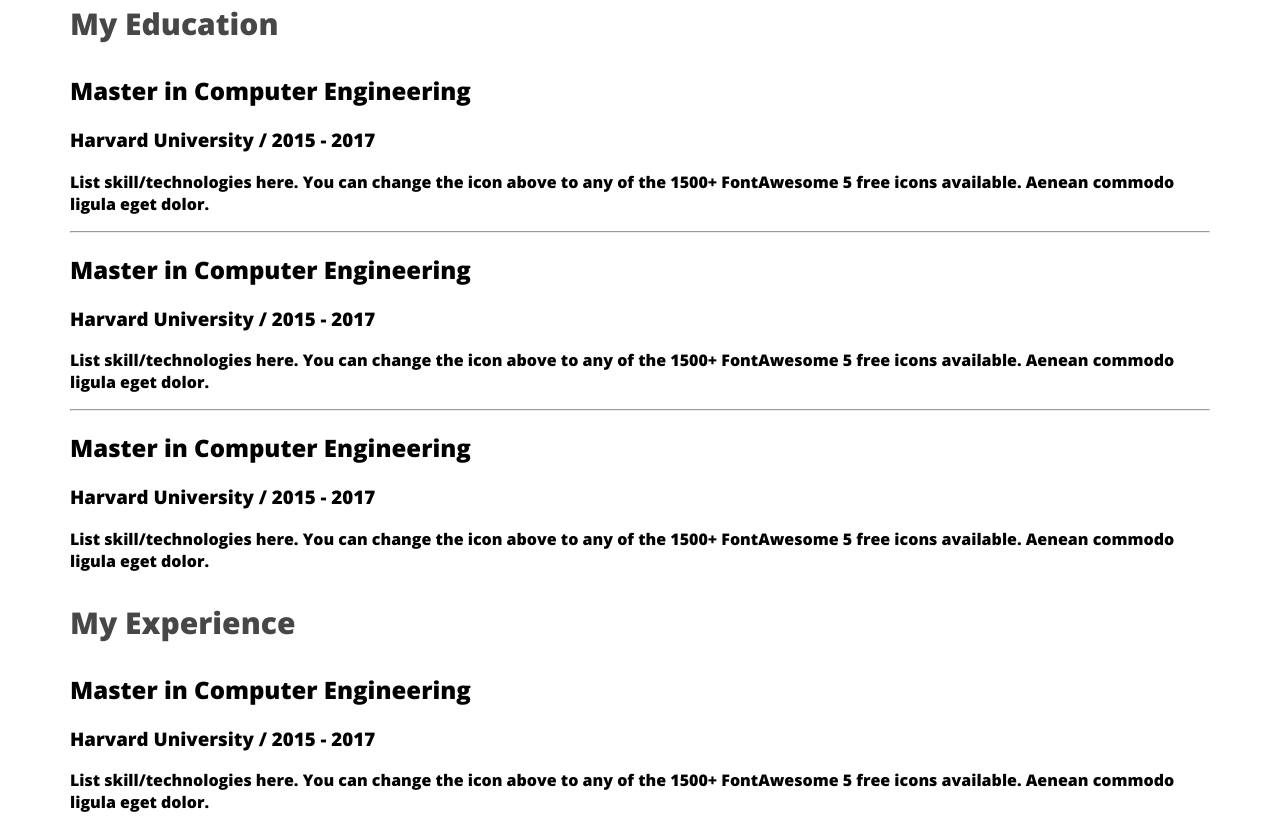
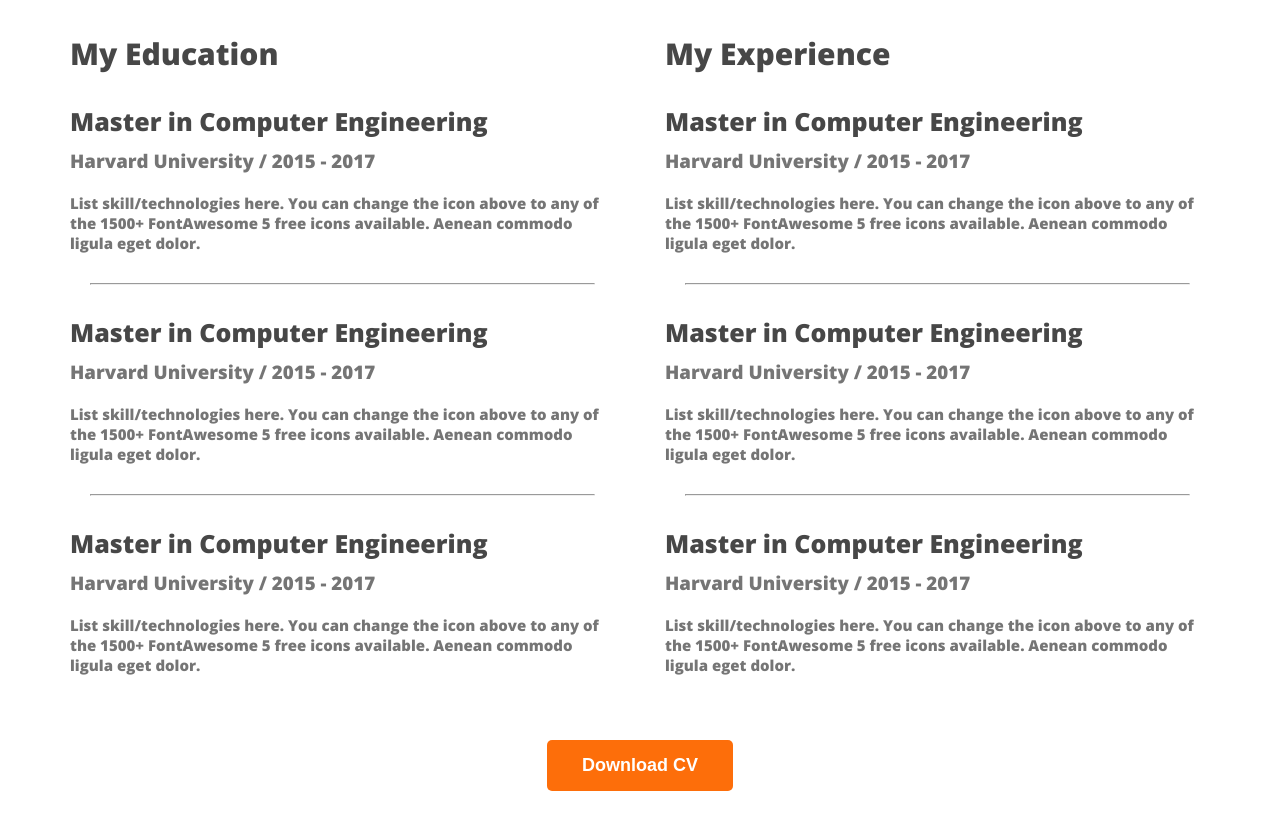
Before and after one commit to fahmida-an/web-developer-portfolio, a plain HTML site: page index.html in a window 1280 px wide. Shown: the part 2395-3211 px from the top of the page. Drawn offline with nearby package versions, Linux system fonts and the light colour scheme; files whose address does not match are found by name.

Commit message:
added resume section

```diff
--- a/index.html
+++ b/index.html
@@ -106,6 +106,7 @@
 
                         </div>
 
+
                     <hr>
                     <div class="resume-item">
                         <h2 class="resume-item-title">Master in Computer Engineering</h2>
@@ -115,7 +116,8 @@
 
                     </div>
 
-                <hr>
+
+                   <hr>
                 <div class="resume-item">
                     <h2 class="resume-item-title">Master in Computer Engineering</h2>
                         <h3 class="resume-item-institute">Harvard University / 2015 - 2017</h3>
@@ -123,6 +125,9 @@
 
 
                 </div>
+
+            </div>
+
 
                     <div class="resume-column">
                         <h3 class="resume-column-title">My Experience</h3>
@@ -132,6 +137,7 @@
                                     <p class="resume-item-description">List skill/technologies here. You can change the icon above to any of the 1500+ FontAwesome 5 free icons available. Aenean commodo ligula eget dolor.</p>
 
                         </div>
+
 
                     <hr>
                     <div class="resume-item">
@@ -148,12 +154,14 @@
                         <h3 class="resume-item-institute">Harvard University / 2015 - 2017</h3>
                             <p class="resume-item-description">List skill/technologies here. You can change the icon above to any of the 1500+ FontAwesome 5 free icons available. Aenean commodo ligula eget dolor.</p>
 
-
+                        </div>
                 </div>
                     </div>
 
 
 
+                <div class="download-cv">
+                    <button class="btn-primary">Download CV</button>
                 </div>
             </section>
     </main>
--- a/styles/portfolio.css
+++ b/styles/portfolio.css
@@ -169,3 +169,34 @@ font-size: 30px;
 font-weight: 700;
 
 }
+
+.resume-container{
+    display: flex;
+    gap: 50px;
+}
+.resume-item-institute{
+    margin-bottom: 20px;
+    margin-top: 0px;
+}
+.resume-item-description, .resume-item-institute {
+    color: #757575;
+}
+.resume-item-description{
+font-size: 15px;
+
+}
+
+.resume-item-title{
+    color: #474747;
+    font-size: 25px;
+    font-weight: 700;
+    margin-bottom: 10px;
+}
+
+.resume-container hr{
+    margin: 30px 20px;
+}
+.download-cv{
+    text-align: center;
+    margin-top: 50px;
+}
```
